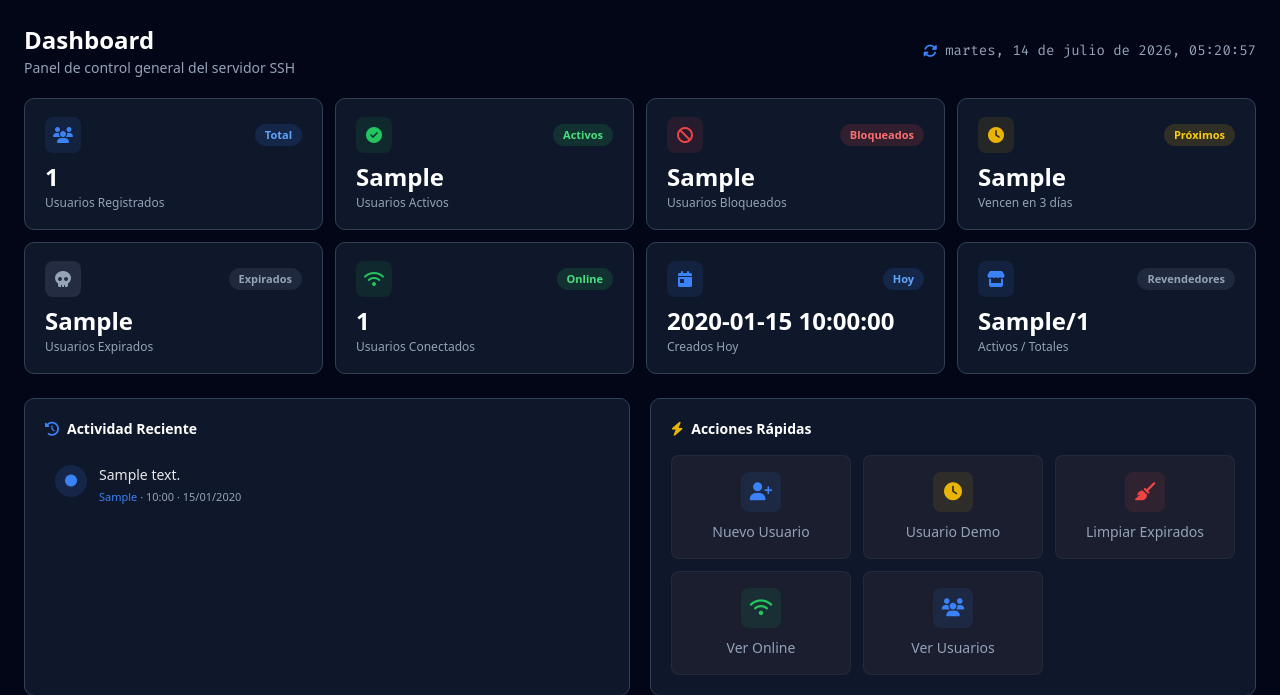
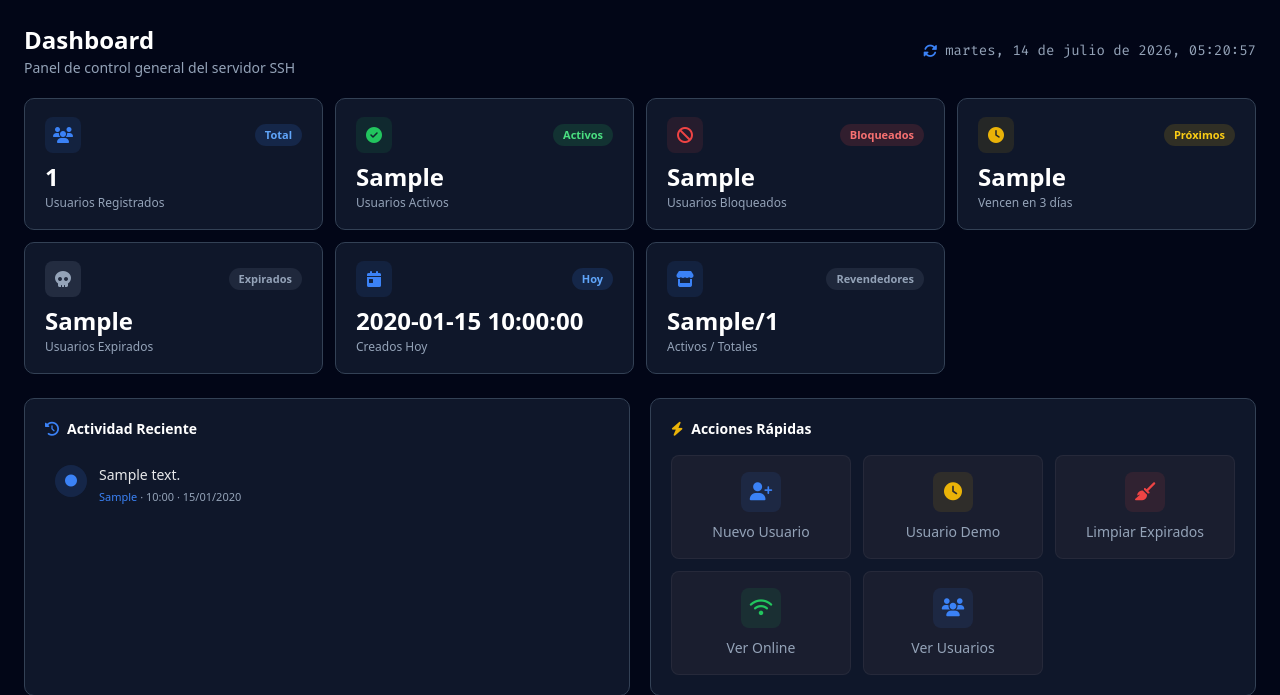
Before and after one commit to snblcl-dev/PanelSSH, a Python web app: template templates/admin/dashboard.html in a window 1280 px wide. Shown: the top 695 px of the page. Run offline with Jinja, Linux system fonts and the light colour scheme; the template is opened without the code that fills it: most values are stand-ins (such as "Sample title", 1, 10 or a date in 2020); some libraries are stand-ins or nearby versions.

Commit message:
chore: quitar tarjeta Online del dashboard

```diff
--- a/templates/admin/dashboard.html
+++ b/templates/admin/dashboard.html
@@ -74,18 +74,6 @@
             </div>
             <p class="text-xl md:text-2xl font-bold text-white">{{ expired_users }}</p>
             <p class="text-[11px] md:text-xs text-muted mt-0.5">Usuarios Expirados</p>
-        </div>
-
-        <!-- Online -->
-        <div class="stat-card">
-            <div class="flex items-center justify-between mb-2">
-                <div class="w-9 h-9 rounded-lg bg-success/10 flex items-center justify-center">
-                    <i class="fas fa-wifi text-success"></i>
-                </div>
-                <span class="badge badge-success">Online</span>
-            </div>
-            <p class="text-xl md:text-2xl font-bold text-white">{{ online_users_count }}</p>
-            <p class="text-[11px] md:text-xs text-muted mt-0.5">Usuarios Conectados</p>
         </div>
 
         <!-- Created Today -->
```
